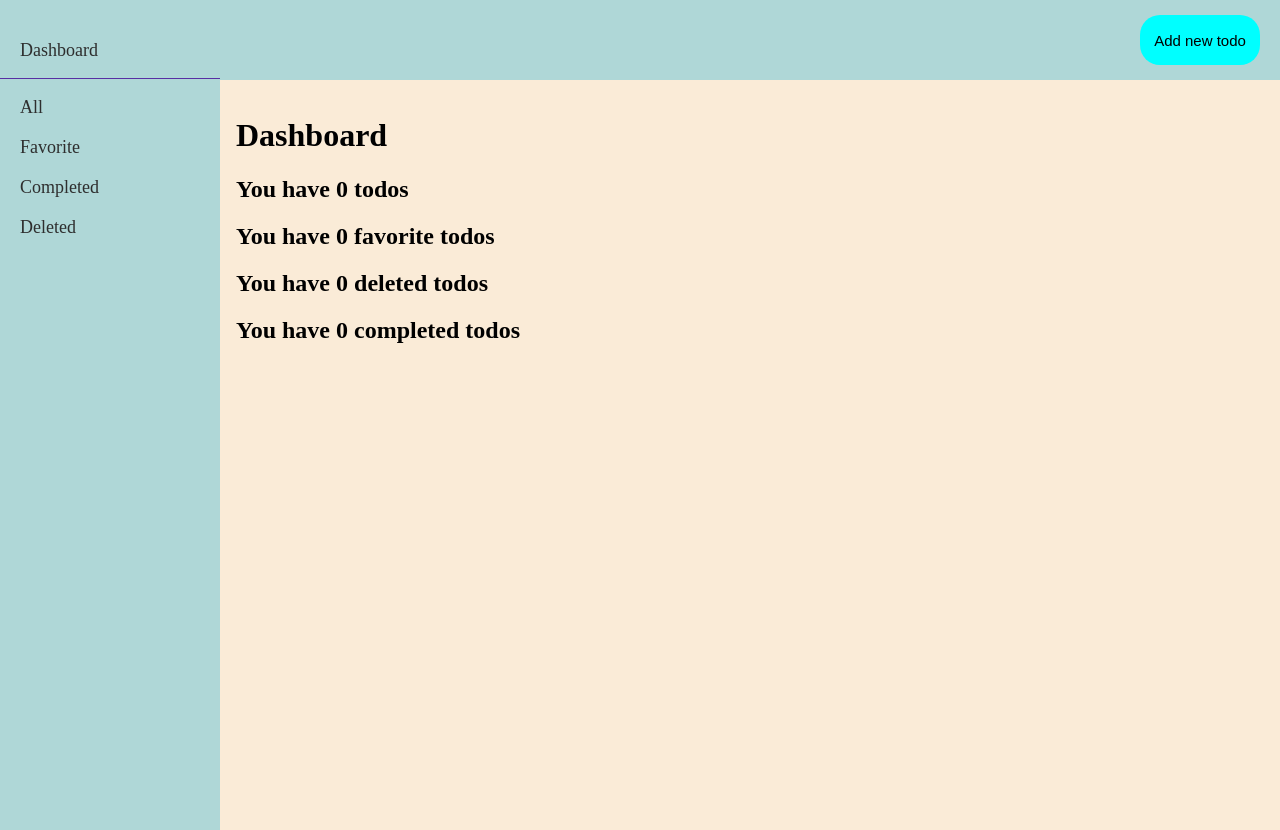
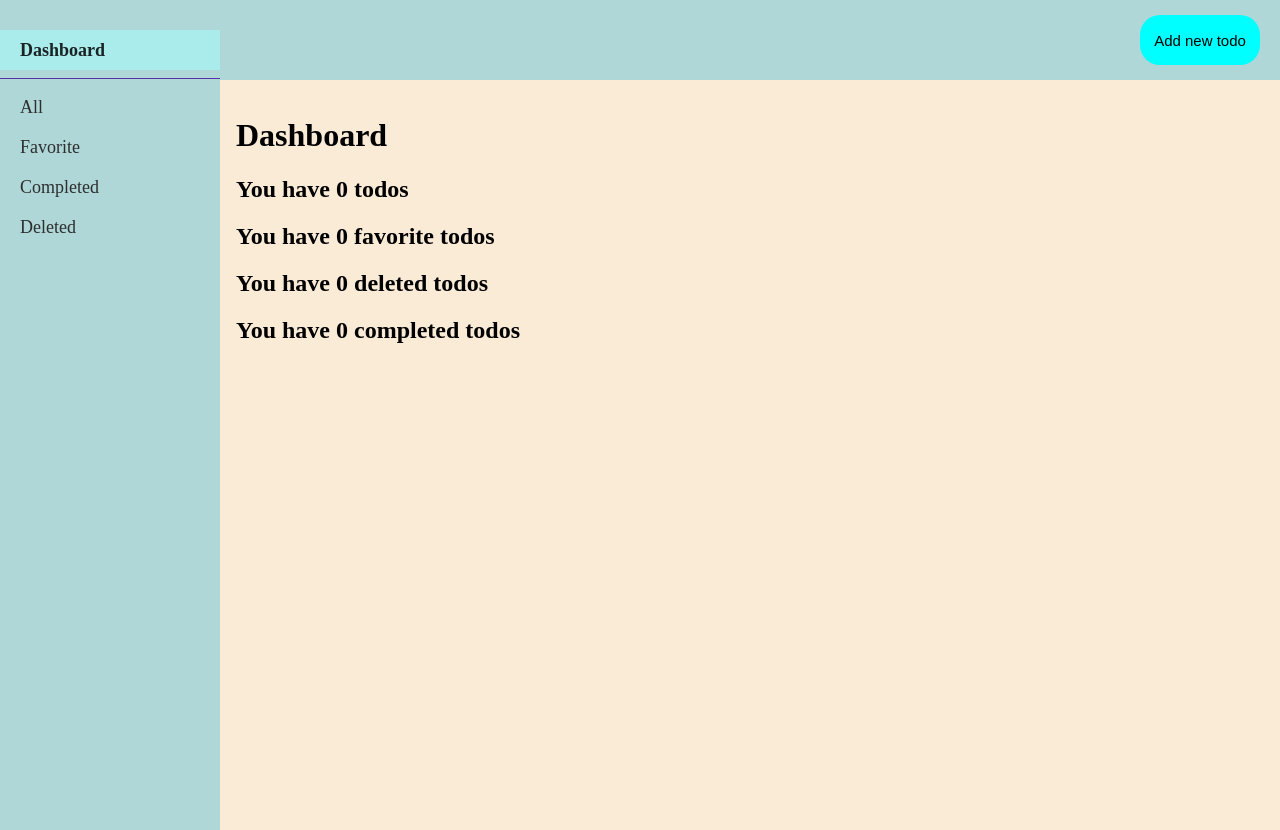
Before and after one commit to Oleh-Kutsyk/academy-todo, a React (Create React App) app: page / in a window 1280 px wide. Built offline with nearby package versions, Linux system fonts and the light colour scheme.

Commit message:
add fix navigation

```diff
--- a/src/components/sideBar/index.jsx
+++ b/src/components/sideBar/index.jsx
@@ -7,7 +7,7 @@ import {ROUTES} from "../../core/routes/routes";
 export const SideBar = () => {
     return (
         <div className='sidebar'>
-            <NavLink to={ROUTES.dashboard}>dashboard</NavLink>
+            <NavLink className={({isActive}) => isActive ? 'activeLink' : 'link'} to={ROUTES.dashboard}>dashboard</NavLink>
             <hr/>
             <NavLink className={({isActive}) => isActive ? 'activeLink' : 'link'} to={ROUTES.allTodos}>all</NavLink>
             <NavLink className={({isActive}) => isActive ? 'activeLink' : 'link'} to={ROUTES.favoriteTodos}>favorite</NavLink>
--- a/src/hooks/useTodo.js
+++ b/src/hooks/useTodo.js
@@ -56,7 +56,7 @@ export const useTodo = () => {
     };
 
     const getDeletedTodos = () => Object.values(todos).filter(todo => todo.isDeleted);
-    const getFavoriteTodos = () => Object.values(todos).filter(todo => todo.isFavorite);
+    const getFavoriteTodos = () => Object.values(todos).filter(todo => !todo.isDeleted && todo.isFavorite)
     const getCompletedTodos = () => Object.values(todos).filter(todo => !todo.isDeleted && todo.isCompleted)
 
     const getSortedTodos = () => Object.values(todos).sort(todo => {
```
